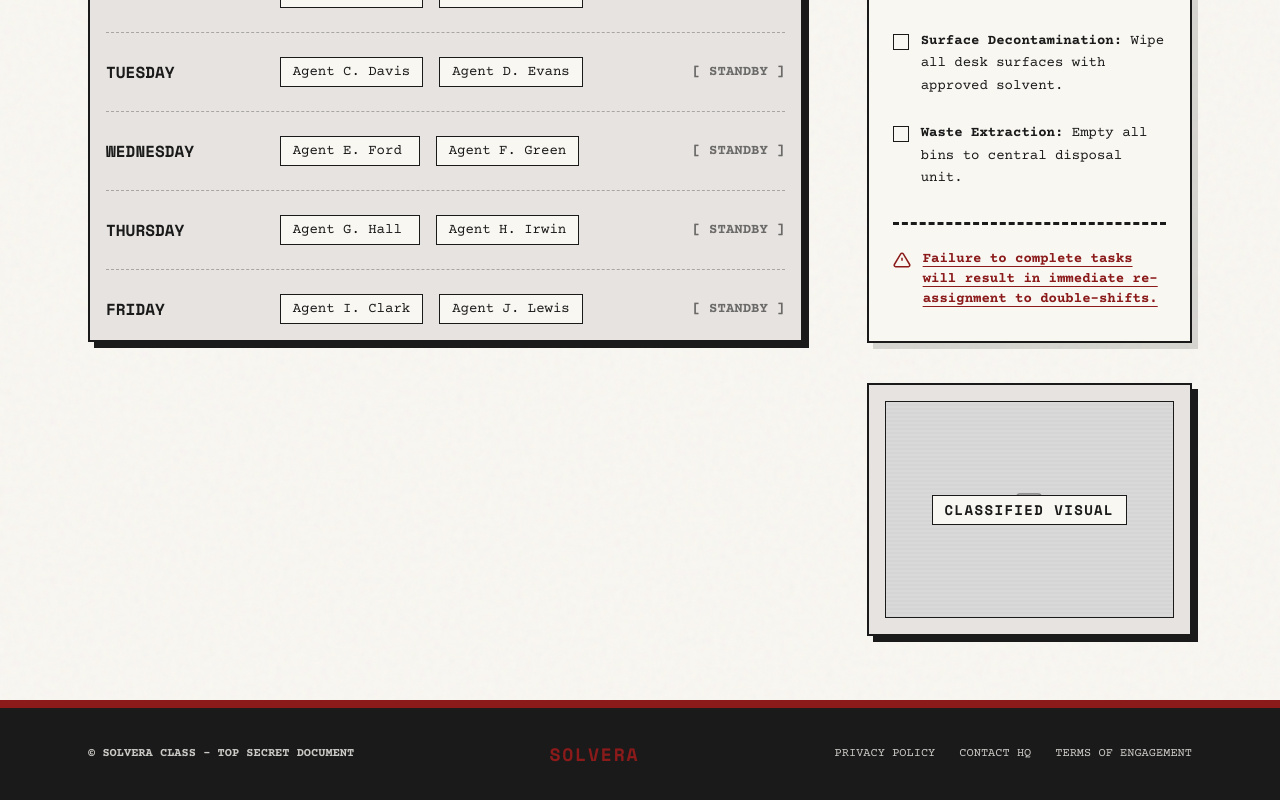
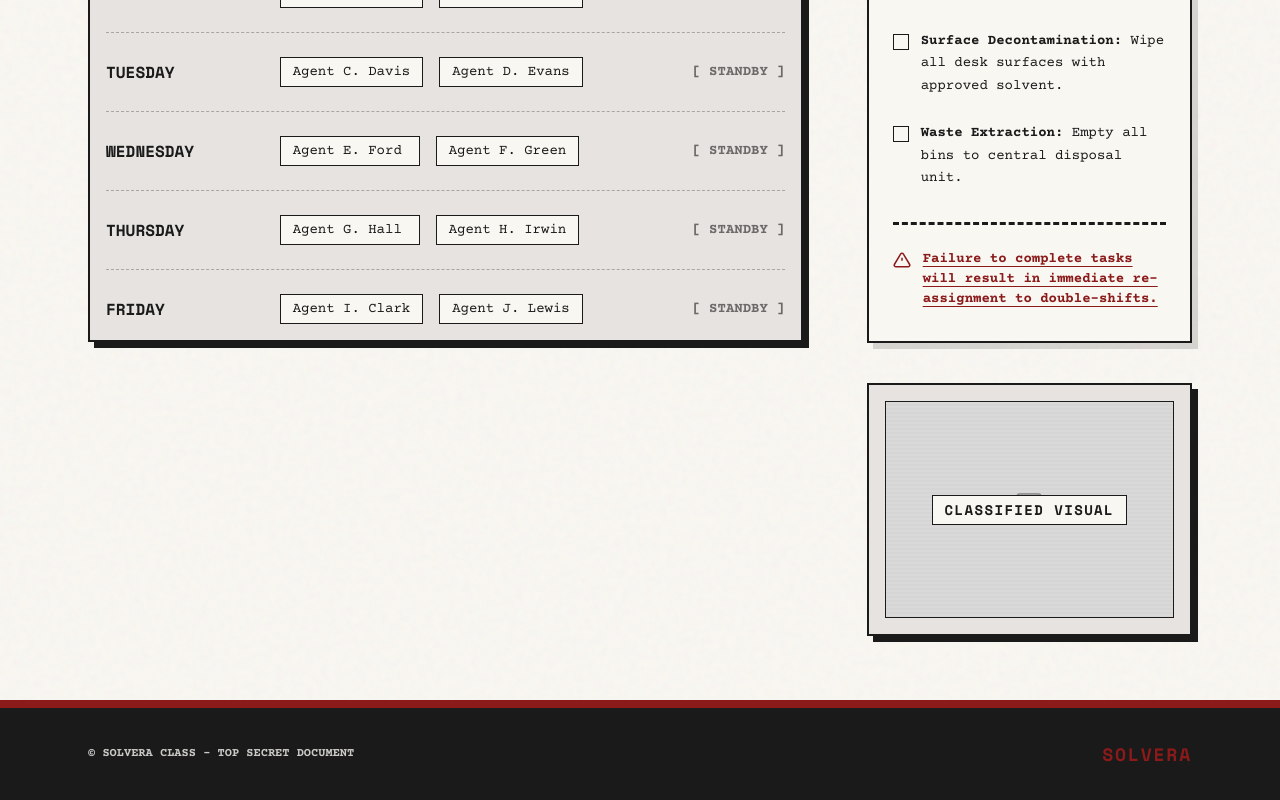
Before and after one commit to demmagence/solvera, a Next.js app: page / in a window 1280 px wide. Shown: the part 4796-5596 px from the top of the page. Built offline with nearby package versions, Linux system fonts and the light colour scheme.

Commit message:
style: remove privacy policy, contact hq, and terms of engagement links from footer

```diff
--- a/app/layout.tsx
+++ b/app/layout.tsx
@@ -68,11 +68,6 @@ export default function RootLayout({
           <div className="max-w-6xl mx-auto px-6 flex flex-col md:flex-row justify-between items-center font-courier text-xs uppercase gap-4">
             <p className="font-bold opacity-80 text-center md:text-left">© SOLVERA CLASS - TOP SECRET DOCUMENT</p>
             <p className="font-space-mono text-primary font-bold text-lg tracking-widest hidden md:block">SOLVERA</p>
-            <div className="flex flex-wrap justify-center gap-4 md:gap-6 opacity-80">
-              <a href="#" className="hover:text-primary">Privacy Policy</a>
-              <a href="#" className="hover:text-primary">Contact HQ</a>
-              <a href="#" className="hover:text-primary">Terms of Engagement</a>
-            </div>
           </div>
         </footer>
       </body>
```
